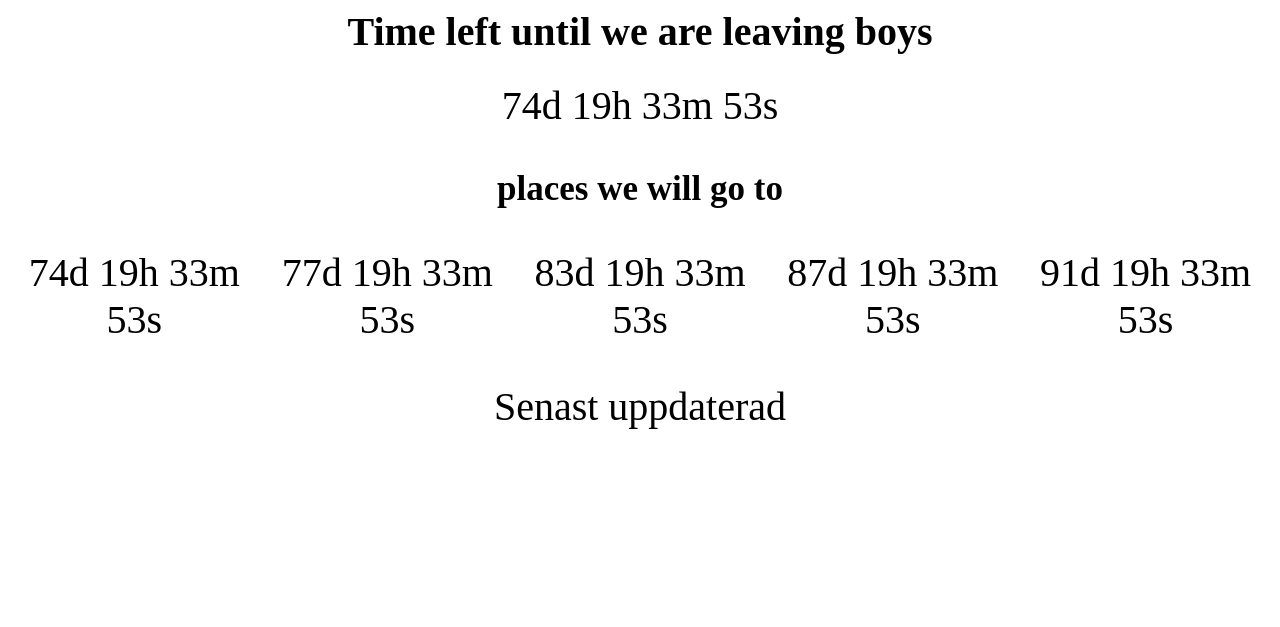
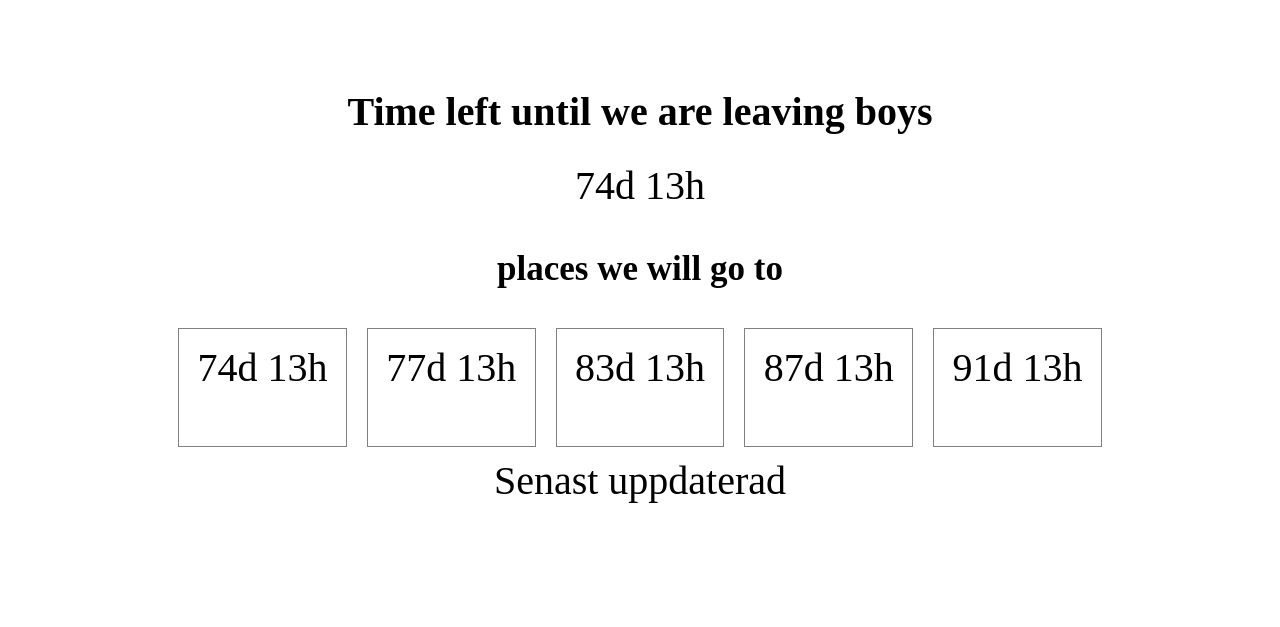
Before and after one commit to jacobfredriksson/ColombiaFun, a website: page index.html in a window 1280 px wide. Drawn offline with Linux system fonts and the light colour scheme; no server answers.

Commit message:
seperated locations

```diff
--- a/index.html
+++ b/index.html
@@ -13,11 +13,11 @@
     <link rel="stylesheet" type="text/css" href="styles.css" />
   </head>
   <body>
+    <div class="wrapper">
       <h1>Time left until we are leaving boys</h1>
       <p id="demo"></p>
 
       <h2>places we will go to</h2>
-    <p id="answer"></p>
       <div class="cities">
         <div class="weather-stats">
           <p id="panama"></p>
@@ -48,14 +48,15 @@
       <p class="updated">
         Senast uppdaterad <time id="updated-time" datetime=""></time>
       </p>
+    </div>
 
     <script>
       // Set the date we're counting down to
-      var countDownPanama = new Date("Apr 24, 2020 06:00:00").getTime();
-      var countDownMedellin = new Date("Apr 27, 2020 06:00:00").getTime();
-      var countDownSanAndres = new Date("May 03, 2020 06:00:00").getTime();
-      var countDownDateCartagena = new Date("May 07, 2020 06:00:00").getTime();
-      var countDownDatePuertoRico = new Date("May 11, 2020 06:00:00").getTime();
+      var countDownPanama = new Date("Apr 24, 2020 00:00:00").getTime();
+      var countDownMedellin = new Date("Apr 27, 2020 00:00:00").getTime();
+      var countDownSanAndres = new Date("May 03, 2020 00:00:00").getTime();
+      var countDownDateCartagena = new Date("May 07, 2020 00:00:00").getTime();
+      var countDownDatePuertoRico = new Date("May 11, 2020 00:00:00").getTime();
 
       // Update the count down every 1 second
       var x = setInterval(function() {
@@ -88,8 +89,7 @@
         var seconds = Math.floor((distance % (1000 * 60)) / 1000);
 
         // Output the result in an element with id="demo"
-        document.getElementById(id).innerHTML =
-          days + "d " + hours + "h " + minutes + "m " + seconds + "s ";
+        document.getElementById(id).innerHTML = days + "d " + hours + "h ";
 
         // If the count down is over, write some text
         if (distance < 0) {
--- a/styles.css
+++ b/styles.css
@@ -1,3 +1,7 @@
+.wrapper {
+  padding: 5rem 10rem;
+}
+
 .cities {
   justify-content: center;
   flex-wrap: wrap;
@@ -6,7 +10,10 @@
 
 .weather-stats {
   padding: 0 20px;
-  flex: 1;
+  flex-grow: 1;
+  border: 1px solid gray;
+  padding: 15px;
+  margin: 10px;
 }
 
 h2 {
```
Lines whose indentation alone changed are shown as unchanged.
